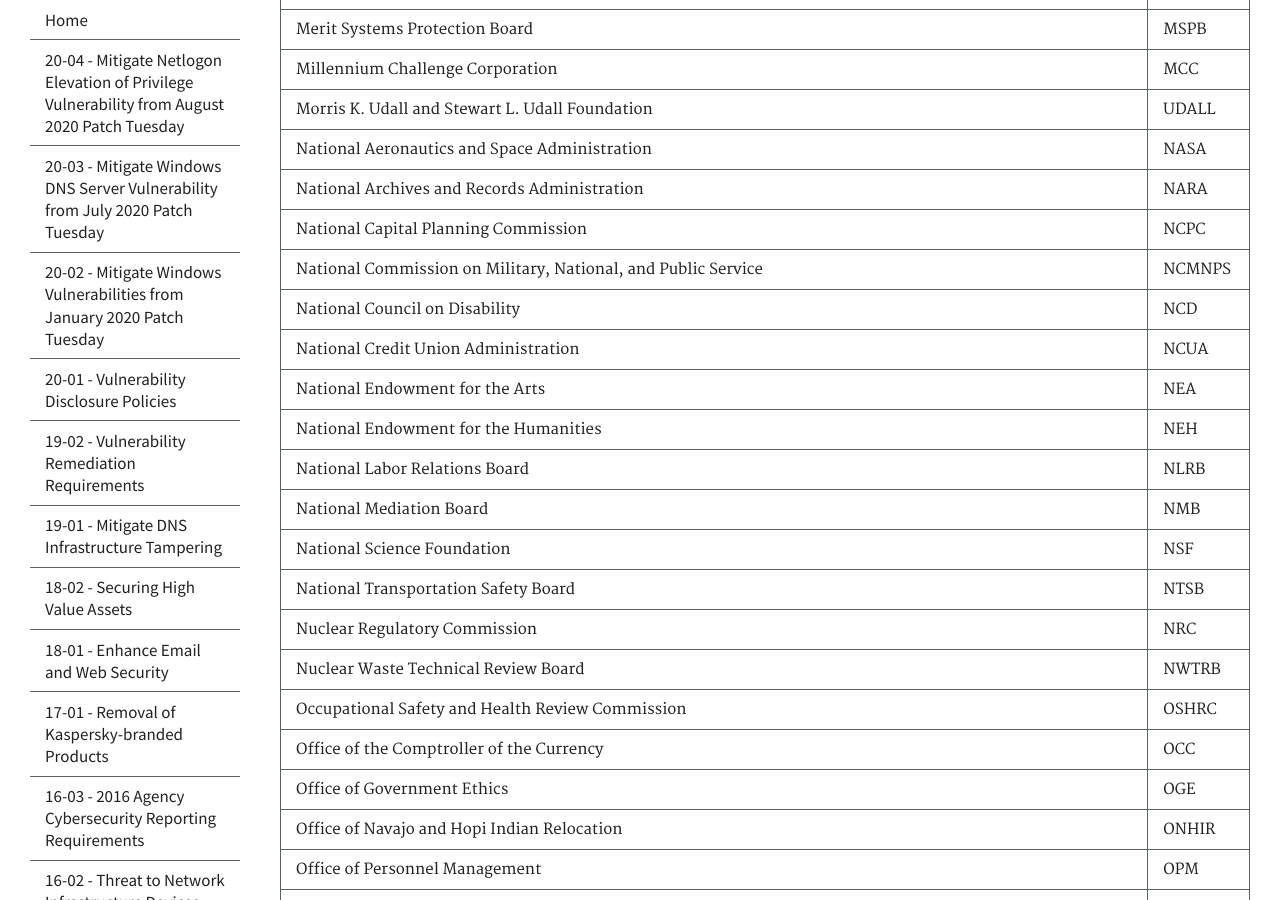
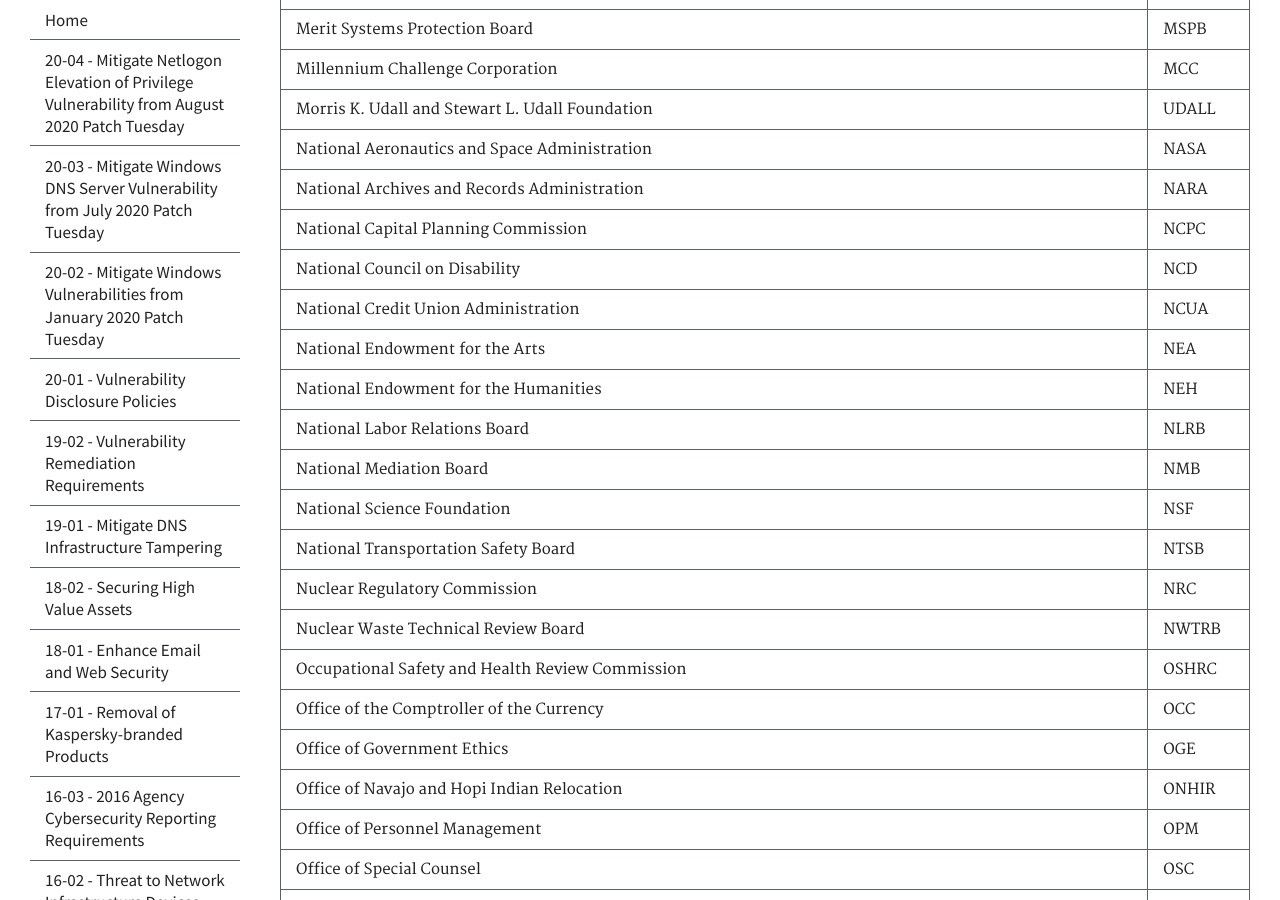
Before and after one commit to cisagov/cyber.dhs.gov, a Jekyll site: the page built from pages/agencylist.md, in a window 1280 px wide and 900 px high, scrolled down 2493 px. Built offline with Jekyll 4.4.1, drawn with Linux system fonts in a browser that asks for light colours.

Commit message:
Removing NCMNPS
The National Commission on Military, National, and Public Service terminated on 18 September 2020.  Our report, public documents, and related information remains on our website until 31 August 2021.

https://inspire2serve.gov/

```diff
--- a/pages/agencylist.md
+++ b/pages/agencylist.md
@@ -68,7 +68,6 @@ The following civilian Executive Branch agencies fall under CISA's [authorities]
 | National Aeronautics and Space Administration | NASA
 | National Archives and Records Administration| NARA
 | National Capital Planning Commission| NCPC
-| National Commission on Military, National, and Public Service  | NCMNPS
 | National Council on Disability| NCD
 | National Credit Union Administration| NCUA
 | National Endowment for the Arts | NEA
```
